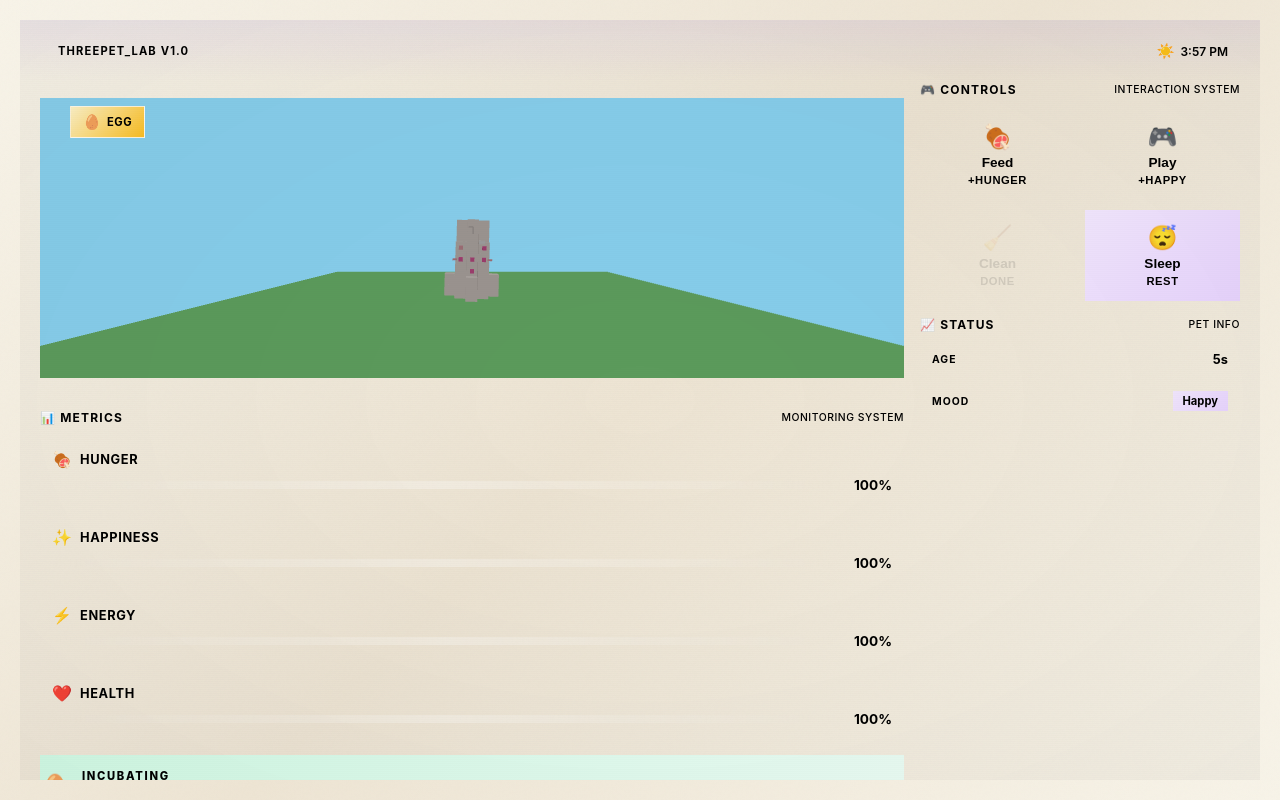
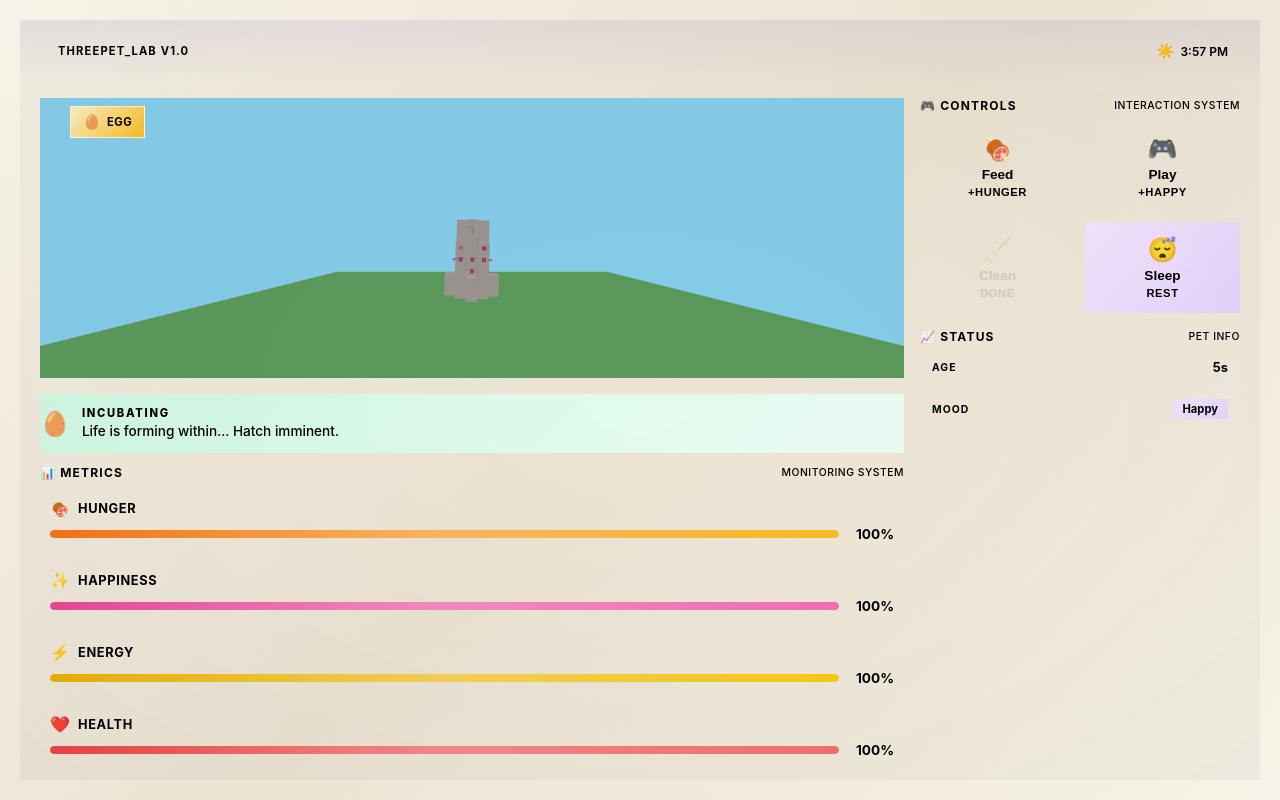
Before and after one commit to ocinpp/three-pet, a Vue app: page / in a window 1280 px wide. Built offline with nearby package versions, Linux system fonts and the light colour scheme.

Commit message:
Update UI

```diff
--- a/src/App.vue
+++ b/src/App.vue
@@ -42,6 +42,15 @@
                 <span class="badge-icon">{{ getEvolutionIcon() }}</span>
                 <span class="badge-text">{{ getEvolutionLabel() }}</span>
               </div>
+            </div>
+          </div>
+
+          <!-- Status Display -->
+          <div class="status-display" :class="petStore.mood">
+            <div class="status-icon">{{ getStatusIcon() }}</div>
+            <div class="status-content">
+              <span class="status-title">{{ getStatusTitle() }}</span>
+              <span class="status-message">{{ getStatusMessage() }}</span>
             </div>
           </div>
 
@@ -140,15 +149,6 @@
                   }}</span>
                 </div>
               </div>
-            </div>
-          </div>
-
-          <!-- Status Display -->
-          <div class="status-display" :class="petStore.mood">
-            <div class="status-icon">{{ getStatusIcon() }}</div>
-            <div class="status-content">
-              <span class="status-title">{{ getStatusTitle() }}</span>
-              <span class="status-message">{{ getStatusMessage() }}</span>
             </div>
           </div>
 
@@ -737,7 +737,6 @@ function formatAge(seconds: number): string {
   background: var(--color-bg-secondary);
 }
 
-
 .scene-viewport {
   border-radius: var(--radius-lg);
   overflow: hidden;
@@ -840,7 +839,7 @@ function formatAge(seconds: number): string {
 
 /* Stats Panel */
 .stats-panel {
-  padding: 16px 0;
+  padding: 12px 0 0 0;
   border-top: 1px solid var(--color-border);
 }
 
@@ -848,7 +847,7 @@ function formatAge(seconds: number): string {
   display: flex;
   justify-content: space-between;
   align-items: center;
-  margin-bottom: 12px;
+  margin-bottom: 8px;
 }
 
 .panel-title {
@@ -871,11 +870,11 @@ function formatAge(seconds: number): string {
 .stats-grid {
   display: grid;
   grid-template-columns: 1fr;
-  gap: 10px;
+  gap: 8px;
 }
 
 .stat-card {
-  padding: 12px;
+  padding: 10px;
   background: var(--color-bg-primary);
   border-radius: var(--radius-md);
   border: 1px solid var(--color-border);
@@ -954,12 +953,58 @@ function formatAge(seconds: number): string {
   transition: width 0.5s ease;
 }
 
-.stat-card.stat-warning .stat-bar-fill {
-  background: linear-gradient(90deg, #d97706, var(--color-warning));
-}
-
-.stat-card.stat-critical .stat-bar-fill {
-  background: linear-gradient(90deg, #dc2626, var(--color-error));
+/* Hunger bar - orange */
+.stat-card:nth-child(1) .stat-bar-fill {
+  background: linear-gradient(90deg, #f97316, #fbbf24);
+}
+
+/* Happiness bar - pink */
+.stat-card:nth-child(2) .stat-bar-fill {
+  background: linear-gradient(90deg, #ec4899, #f472b6);
+}
+
+/* Energy bar - yellow */
+.stat-card:nth-child(3) .stat-bar-fill {
+  background: linear-gradient(90deg, #eab308, #facc15);
+}
+
+/* Health bar - red */
+.stat-card:nth-child(4) .stat-bar-fill {
+  background: linear-gradient(90deg, #ef4444, #f87171);
+}
+
+/* Warning state - intensify base colors */
+.stat-card.stat-warning:nth-child(1) .stat-bar-fill {
+  background: linear-gradient(90deg, #ea580c, #f97316);
+}
+
+.stat-card.stat-warning:nth-child(2) .stat-bar-fill {
+  background: linear-gradient(90deg, #db2777, #ec4899);
+}
+
+.stat-card.stat-warning:nth-child(3) .stat-bar-fill {
+  background: linear-gradient(90deg, #ca8a04, #eab308);
+}
+
+.stat-card.stat-warning:nth-child(4) .stat-bar-fill {
+  background: linear-gradient(90deg, #dc2626, #ef4444);
+}
+
+/* Critical state - even more intense */
+.stat-card.stat-critical:nth-child(1) .stat-bar-fill {
+  background: linear-gradient(90deg, #c2410c, #ea580c);
+}
+
+.stat-card.stat-critical:nth-child(2) .stat-bar-fill {
+  background: linear-gradient(90deg, #be185d, #db2777);
+}
+
+.stat-card.stat-critical:nth-child(3) .stat-bar-fill {
+  background: linear-gradient(90deg, #a16207, #ca8a04);
+}
+
+.stat-card.stat-critical:nth-child(4) .stat-bar-fill {
+  background: linear-gradient(90deg, #b91c1c, #dc2626);
 }
 
 .stat-bar-glow {
@@ -1010,8 +1055,8 @@ function formatAge(seconds: number): string {
   display: flex;
   align-items: center;
   gap: 12px;
-  padding: 14px 0;
-  margin: 0;
+  padding: 12px 0;
+  margin-top: 0;
   background: var(--color-bg-primary);
   border-radius: var(--radius-md);
   border: 1px solid var(--color-border);
@@ -1140,7 +1185,7 @@ function formatAge(seconds: number): string {
 @media (min-width: 769px) {
   .control-panel {
     border-top: none;
-    padding: 0;
+    padding: 16px 0 0 0;
   }
 }
 
@@ -1428,7 +1473,7 @@ function formatAge(seconds: number): string {
   }
 
   .stats-panel {
-    padding: 8px 0;
+    padding: 8px 0 6px 0;
   }
 
   .panel-header {
@@ -1444,7 +1489,7 @@ function formatAge(seconds: number): string {
   }
 
   .stats-grid {
-    gap: 4px;
+    gap: 6px;
   }
 
   .stat-card {
@@ -1478,7 +1523,7 @@ function formatAge(seconds: number): string {
   }
 
   .status-display {
-    margin: 0;
+    margin-top: 0;
     padding: 8px 10px;
   }
 
```
